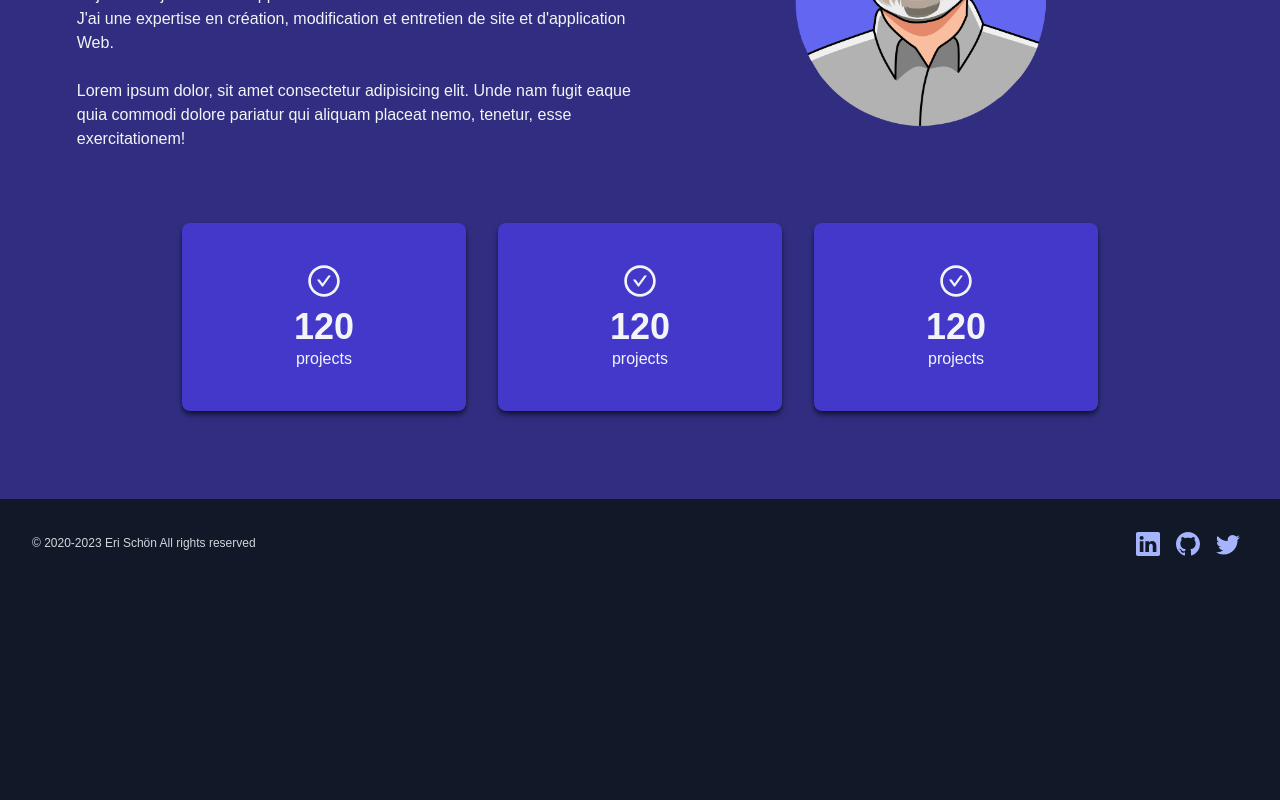
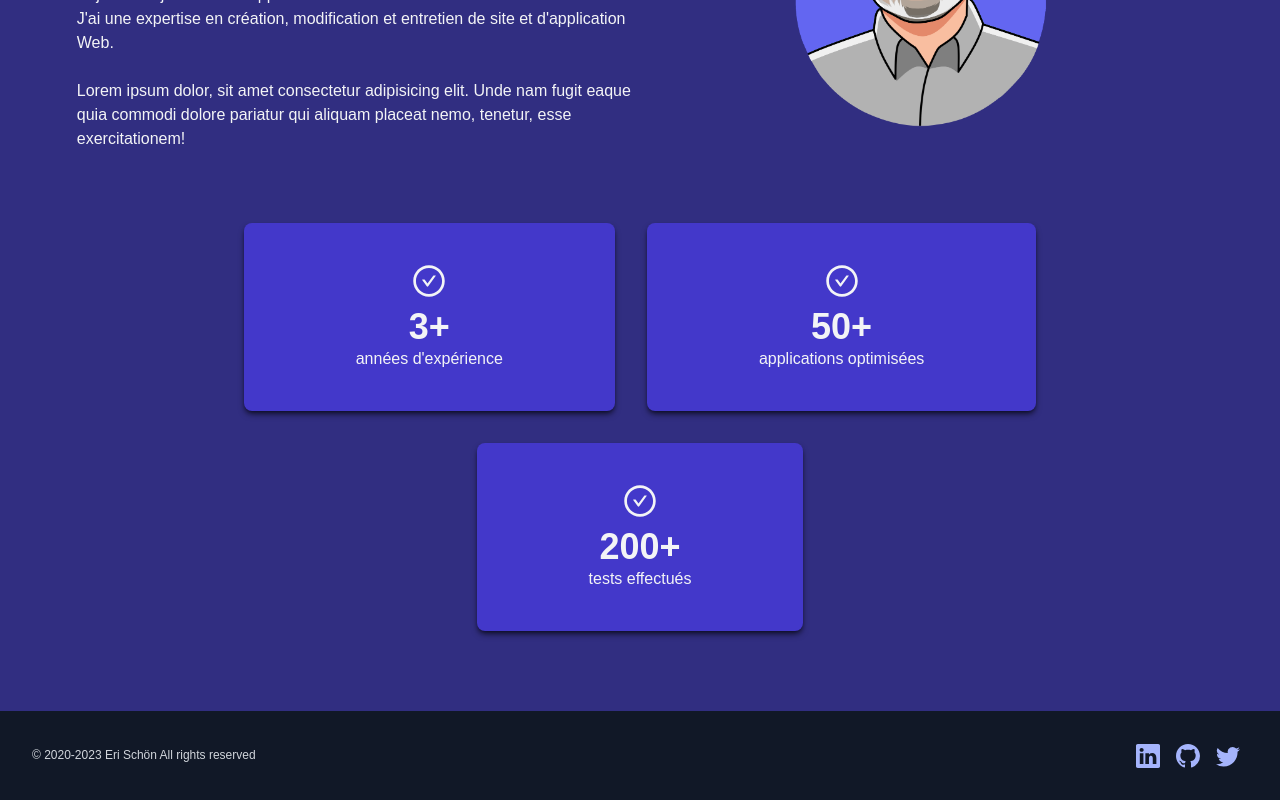
Before and after one commit to erischon/the-dizalch-project, a Next.js app: page / in a window 1280 px wide. Shown: the part 1901-2701 px from the top of the page. Before the commit the page ends 2489 px from the top, so only its background shows below. Built offline with nearby package versions, Linux system fonts and the light colour scheme.

Commit message:
Update AboutSection.tsx

```diff
--- a/src/components/portfolio/sections/AboutSection.tsx
+++ b/src/components/portfolio/sections/AboutSection.tsx
@@ -55,20 +55,20 @@ const AboutSection = () => {
       <div className="flex w-full flex-wrap justify-center">
         <div className="flex flex-col items-center px-8 md:px-28 py-10 text-gray-100 bg-indigo-700 rounded-lg shadow-md dark:shadow-black/60 m-4 min-w-[200px]">
           <AiOutlineCheckCircle className="text-4xl mb-2" />
-          <p className="text-4xl font-bold mb-0">120</p>
-          <p>projects</p>
+          <p className="text-4xl font-bold mb-0">3+</p>
+          <p>années d'expérience</p>
         </div>
 
         <div className="flex flex-col items-center px-8 md:px-28 py-10 text-gray-100 bg-indigo-700 rounded-lg shadow-md dark:shadow-black/60 m-4 min-w-[200px]">
           <AiOutlineCheckCircle className="text-4xl mb-2" />
-          <p className="text-4xl font-bold mb-0">120</p>
-          <p>projects</p>
+          <p className="text-4xl font-bold mb-0">50+</p>
+          <p>applications optimisées</p>
         </div>
 
         <div className="flex flex-col items-center px-8 md:px-28 py-10 text-gray-100 bg-indigo-700 rounded-lg shadow-md dark:shadow-black/60 m-4 min-w-[200px]">
           <AiOutlineCheckCircle className="text-4xl mb-2" />
-          <p className="text-4xl font-bold mb-0">120</p>
-          <p>projects</p>
+          <p className="text-4xl font-bold mb-0">200+</p>
+          <p>tests effectués</p>
         </div>
       </div>
     </section>
```
